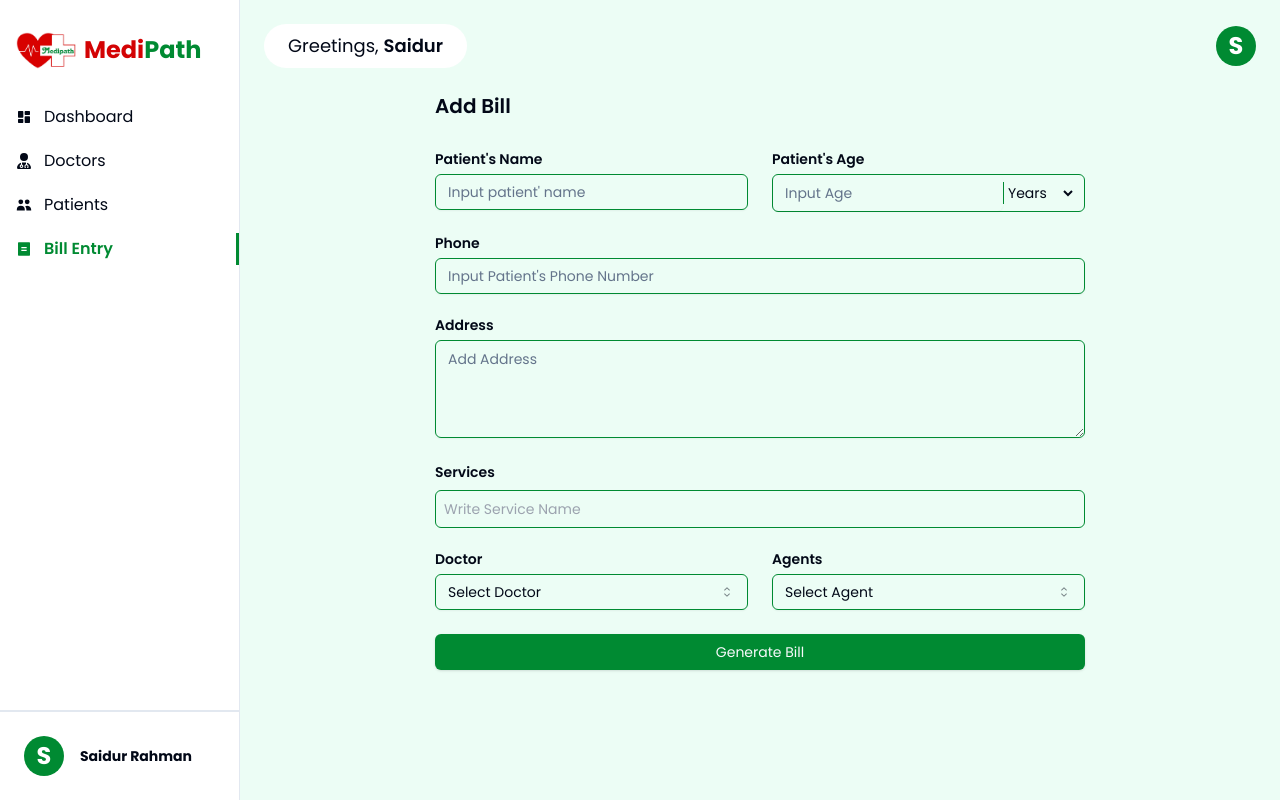
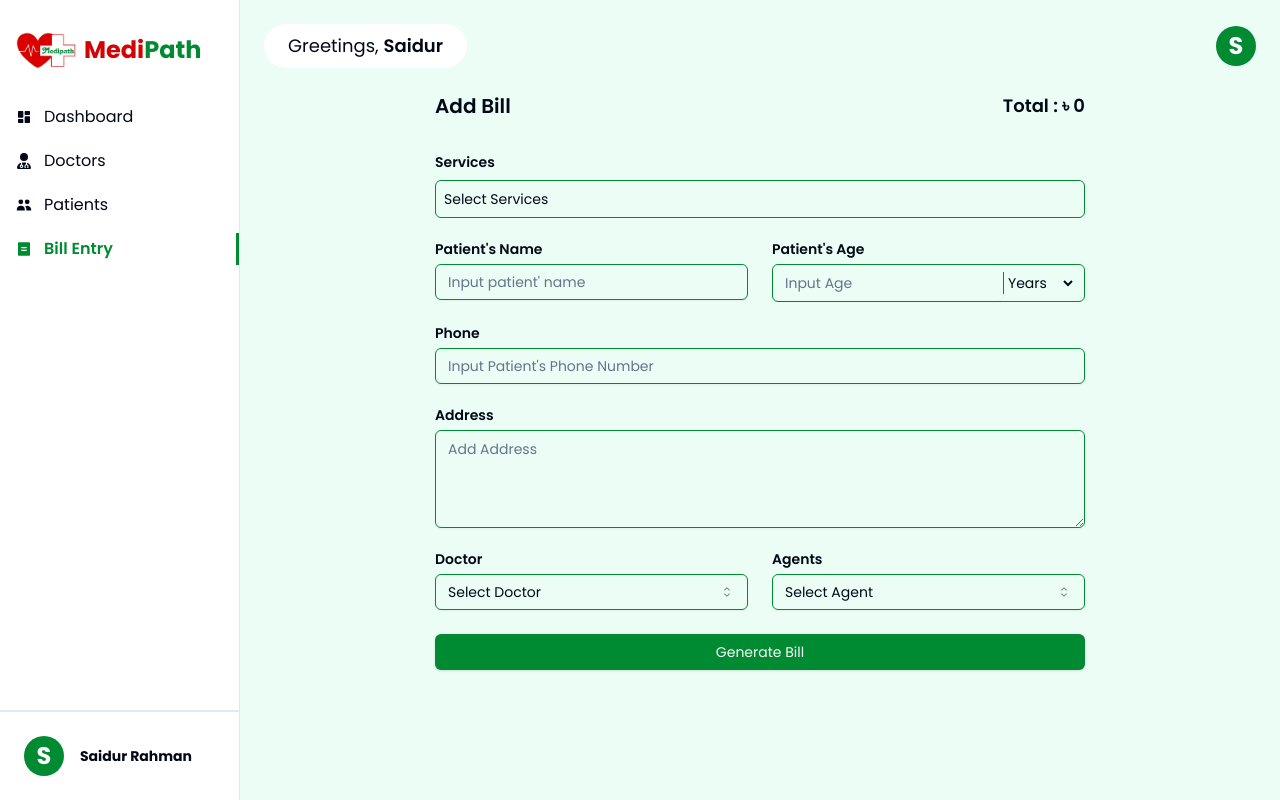
Before and after one commit to dev-faisal-ahmed/MediPath-Web, a Next.js app in the folder client/: page /bill/add in a window 1280 px wide. Built offline with nearby package versions, Linux system fonts and the light colour scheme.

Commit message:
services select input implemented

```diff
--- a/client/app/(main)/bill/add/_form/AddBillForm.tsx
+++ b/client/app/(main)/bill/add/_form/AddBillForm.tsx
@@ -9,6 +9,14 @@ import { SelectDoctor } from './form-components/SelectDoctor';
 import { SelectAgent } from './form-components/SelectAgent';
 import { useAddBill } from './useAddBill';
 import { SelectService } from './form-components/SelectService';
+import { TService } from '@/app/_utils/types';
+
+const getTotalCost = (services: TService[]) => {
+  return services.reduce((total, service) => {
+    total += service.price;
+    return total;
+  }, 0);
+};
 
 export const AddBillForm = () => {
   const { handlers, states, data } = useAddBill();
@@ -26,7 +34,21 @@ export const AddBillForm = () => {
   return (
     <div className='mx-auto max-w-[650px]'>
       <form className='' onSubmit={onAddBill}>
-        <h3 className='mb-8 text-xl font-semibold'>Add Bill</h3>
+        <div className='mb-8 flex items-center justify-between gap-6'>
+          <h3 className='text-xl font-semibold'>Add Bill</h3>
+          <h3 className='text-lg font-semibold'>
+            Total : ৳ {getTotalCost(services)}
+          </h3>
+        </div>
+        <div className='mb-6 grid gap-6 md:grid-cols-2'>
+          <SelectService
+            serviceList={servicesList}
+            services={services}
+            onServiceAdd={onServiceAdd}
+            onServiceRemove={onServiceRemove}
+            onServiceFilter={onServiceFilter}
+          />
+        </div>
         <div className='grid gap-6 md:grid-cols-2'>
           <PatientNameInput
             patients={patients}
@@ -50,15 +72,7 @@ export const AddBillForm = () => {
             rows={4}
           />
         </div>
-        <div className='mt-6 grid gap-6 md:grid-cols-2'>
-          <SelectService
-            serviceList={servicesList}
-            services={services}
-            onServiceAdd={onServiceAdd}
-            onServiceRemove={onServiceRemove}
-            onServiceFilter={onServiceFilter}
-          />
-        </div>
+
         <div className='mt-6 grid gap-6 md:grid-cols-2'>
           <SelectDoctor doctors={allDoctors} />
           <SelectAgent agents={allAgents} />
--- a/client/app/(main)/bill/add/_form/form-components/SelectService.tsx
+++ b/client/app/(main)/bill/add/_form/form-components/SelectService.tsx
@@ -1,9 +1,13 @@
 'use client';
 
-import { useOutsideClick } from '@/app/_hooks';
+import * as drop from '@/components/ui/dropdown-menu';
+import { ChangeEvent, useEffect, useRef, useState } from 'react';
 import { TService } from '@/app/_utils/types';
 import { Label } from '@radix-ui/react-dropdown-menu';
-import { ChangeEvent, useEffect, useRef, useState } from 'react';
+import { FaCheck } from 'react-icons/fa6';
+import { IoCloseOutline } from 'react-icons/io5';
+import { Input } from '@/components/ui/input';
+import { IoSearch } from 'react-icons/io5';
 
 type TProps = {
   services: TService[];
@@ -13,6 +17,10 @@ type TProps = {
   onServiceFilter: (key: string) => void;
 };
 
+const isSelected = (service: TService, services: TService[]) => {
+  return services.includes(service);
+};
+
 export const SelectService = ({
   services,
   serviceList,
@@ -20,9 +28,8 @@ export const SelectService = ({
   onServiceRemove,
   onServiceFilter,
 }: TProps) => {
-  const containerRef = useRef<HTMLDivElement>(null);
+  const containerRef = useRef<HTMLButtonElement>(null);
   const inputRef = useRef<HTMLInputElement>(null);
-  const innerRef = useOutsideClick(() => onServiceFilter(''));
   const [width, setWidth] = useState(0);
 
   useEffect(() => {
@@ -32,54 +39,75 @@ export const SelectService = ({
   // handler
   const onFiler = (event: ChangeEvent<HTMLInputElement>) => {
     const key = event.target.value;
-    console.log(key);
     onServiceFilter(key);
   };
 
-  const onAddService = (service: TService) => {
-    onServiceAdd(service);
-    onServiceFilter('');
-    if (inputRef.current) inputRef.current.value = '';
+  const handleToggle = (service: TService) => {
+    if (isSelected(service, services)) {
+      onServiceRemove(service._id);
+    } else {
+      onServiceAdd(service);
+    }
   };
 
   return (
     <div className='relative flex flex-col gap-2 md:col-span-2'>
       <Label className='font-semibold'>Services</Label>
       <div className='rounded-md border border-input p-2'>
-        <div>{}</div>
-        <div ref={containerRef} className='relative'>
-          <input
-            ref={inputRef}
-            className='w-full bg-transparent outline-none'
-            placeholder='Write Service Name'
-            onChange={onFiler}
-          />
+        {services.length > 0 && (
+          <div className='mb-3 flex flex-wrap gap-x-3 gap-y-2'>
+            {services.map(({ _id, name }) => (
+              <div
+                className='relative rounded-md bg-primary px-3 py-1 text-xs text-white'
+                key={_id}
+              >
+                {name}
+                <div
+                  className='bg-primary-200 absolute -right-2 -top-2 flex h-4 w-4 cursor-pointer items-center justify-center rounded-full border text-white'
+                  onClick={() => onServiceRemove(_id)}
+                >
+                  <IoCloseOutline size={20} />
+                </div>
+              </div>
+            ))}
+          </div>
+        )}
 
-          {serviceList.length > 0 && (
-            <div
-              className='absolute top-8 z-20 overflow-y-auto rounded-md border bg-white p-2'
-              ref={innerRef}
-              style={{ maxHeight: 320, width }}
-            >
+        <drop.DropdownMenu>
+          <drop.DropdownMenuTrigger
+            ref={containerRef}
+            className='w-full text-left outline-none'
+          >
+            Select Services
+          </drop.DropdownMenuTrigger>
+          <drop.DropdownMenuContent className='p-3' style={{ width }}>
+            <div className='relative mb-3'>
+              <IoSearch className='absolute left-2 top-1/2 -translate-y-1/2 text-lg text-primary' />
+              <Input
+                onChange={onFiler}
+                className='pl-8'
+                placeholder='Search Here'
+              />
+            </div>
+            <div className='overflow-y-auto' style={{ maxHeight: 220 }}>
               {serviceList.map((service) => (
                 <div
-                  className='flex cursor-pointer flex-col rounded-md p-2 hover:bg-primary hover:text-white'
+                  className='hover:bg-primary-100 grid cursor-pointer grid-cols-[auto_1fr_auto] items-center gap-x-3 rounded-md p-2'
                   key={service._id}
-                  onClick={() => onAddService(service)}
+                  onClick={() => handleToggle(service)}
                 >
-                  <h3>
-                    Service Name :{' '}
-                    <span className='font-semibold'>{service.name}</span>{' '}
-                  </h3>
-                  <p>
-                    Price :{' '}
-                    <span className='font-bold'>{service.price} /-</span>
-                  </p>
+                  <p>Service Name : </p>
+                  <p className='font-semibold'>{service.name}</p>
+                  <div className='row-span-3'>
+                    {isSelected(service, services) && <FaCheck />}
+                  </div>
+                  <p>Price</p>
+                  <p className='font-semibold'>{service.price}</p>
                 </div>
               ))}
             </div>
-          )}
-        </div>
+          </drop.DropdownMenuContent>
+        </drop.DropdownMenu>
       </div>
     </div>
   );
--- a/client/app/(main)/bill/add/_form/useAddBill.ts
+++ b/client/app/(main)/bill/add/_form/useAddBill.ts
@@ -58,13 +58,16 @@ const allServices: TService[] = [
   { _id: 'S-2', name: 'Blood Test', price: 300 },
   { _id: 'S-3', name: 'Urine Test', price: 200 },
   { _id: 'S-4', name: 'BT/CT', price: 250 },
+  { _id: 'S-5', name: 'Glucose Level', price: 80 },
+  { _id: 'S-6', name: 'STD', price: 150 },
+  { _id: 'S-7', name: 'PT_HD', price: 230 },
 ];
 
 export const useAddBill = () => {
   // states
   const [patients, setPatients] = useState<TPatient[]>([]);
   const [services, setServices] = useState<TService[]>([]);
-  const [servicesList, setServicesList] = useState<TService[]>([]);
+  const [servicesList, setServicesList] = useState<TService[]>(allServices);
   const [patient, setPatient] = useState<TPatient>();
 
   // handlers
@@ -92,7 +95,7 @@ export const useAddBill = () => {
   };
 
   const onServiceFilter = (key: string) => {
-    if (!key) return setServicesList([]);
+    if (!key) return setServicesList(allServices);
 
     const matchedServices = allServices.reduce(
       (matched: TService[], service) => {
--- a/client/tailwind.config.ts
+++ b/client/tailwind.config.ts
@@ -28,6 +28,8 @@ const config = {
           DEFAULT: 'hsl(var(--primary))',
           foreground: 'hsl(var(--primary-foreground))',
           50: '#ecfdf5',
+          100: '#abeacb',
+          200: '#09a33f',
         },
         secondary: {
           DEFAULT: 'hsl(var(--secondary))',
```
